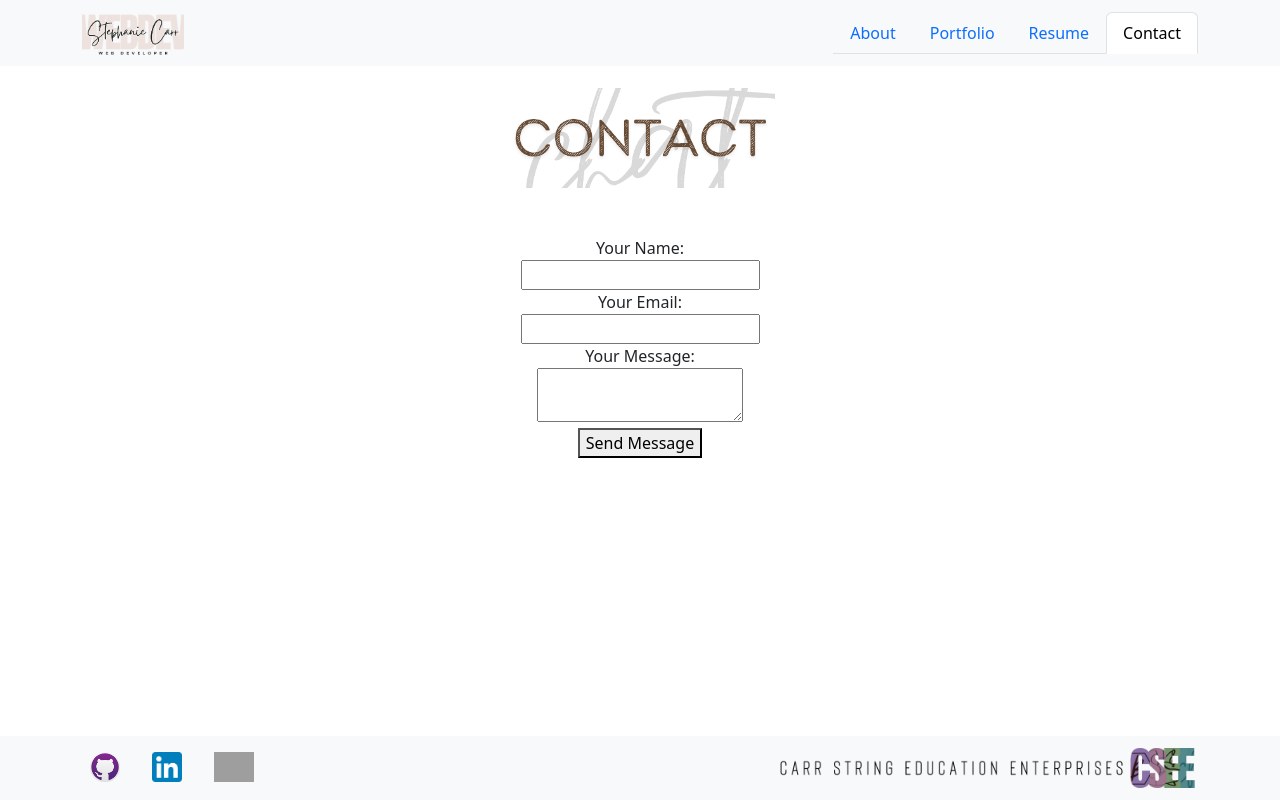
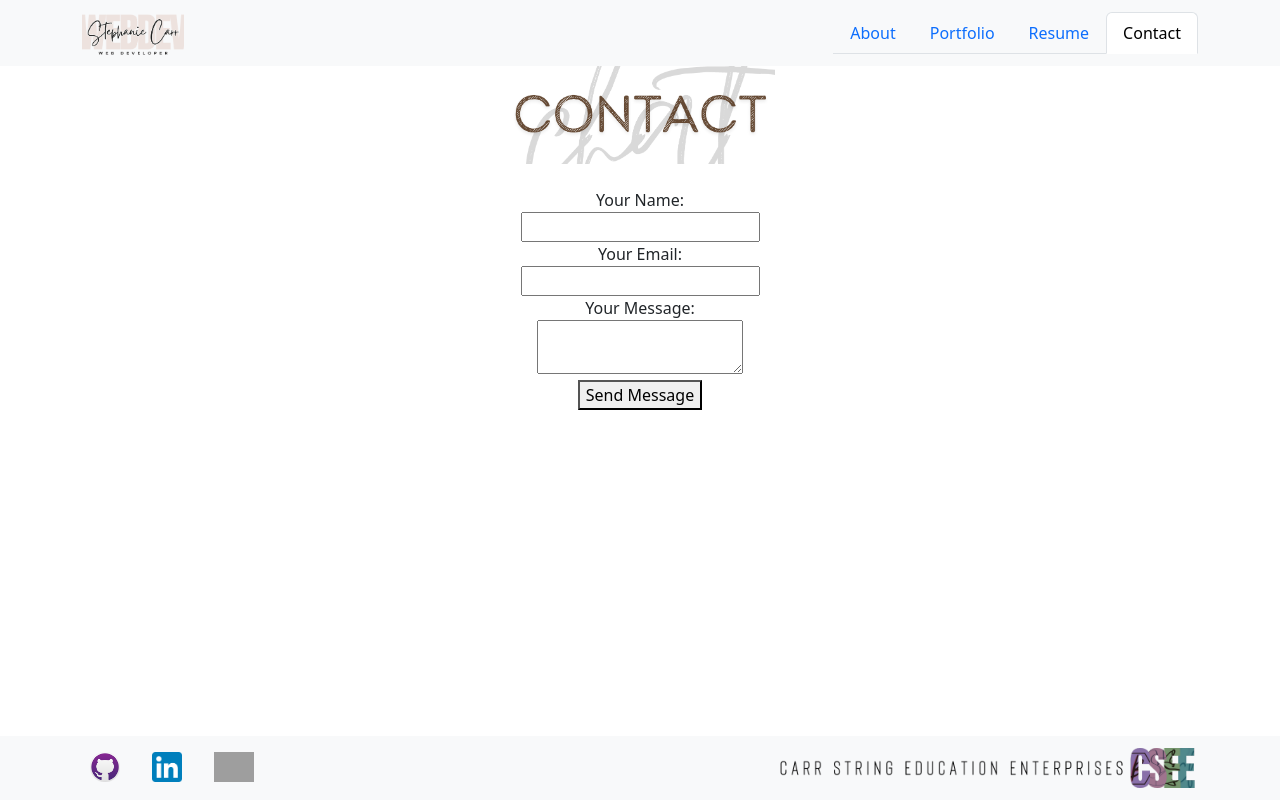
Before and after one commit to sacarr91/SC-Full-Stack, a React (Vite) app: page /Contact in a window 1280 px wide. Built offline with nearby package versions, Linux system fonts and the light colour scheme; grey boxes are pictures that could not be loaded.

Commit message:
removed margin from header images

```diff
--- a/src/pages/About-Me.jsx
+++ b/src/pages/About-Me.jsx
@@ -8,7 +8,7 @@ function AboutMe() {
     return (
         <>
             <Container className="py-5">
-                <center><img src='/src/assets/about.png' alt="about me" height="100" className='m-4'></img></center>
+                <center><img src='/src/assets/about.png' alt="about me" height="100"></img></center>
                 <Row style={{ height: "500px" }}>
                     <Col xs={6} md={4}>
                         <Image src="https://media.licdn.com/dms/image/D4E03AQHyucfFlfPM_w/profile-displayphoto-shrink_800_800/0/1716413707355?e=1726704000&v=beta&t=CAgYoBD_AUCXmWG12QJxjvD1c9gzMbkePWetY2fxP9Q" thumbnail />
--- a/src/pages/Contact.jsx
+++ b/src/pages/Contact.jsx
@@ -40,7 +40,7 @@ function Contact() {
 
     return (
         <Container className='my-5'>
-            <center><img src='/src/assets/contact.png' alt="about me" height="100" className='m-4'></img></center>
+            <center><img src='/src/assets/contact.png' alt="about me" height="100"></img></center>
             <div className="container text-center">
                 <h3 className='pt-3'>
                     {greeting}
--- a/src/pages/Portfolio.jsx
+++ b/src/pages/Portfolio.jsx
@@ -6,7 +6,7 @@ function Portfolio() {
     return (
         <>
             <Container className="py-5">
-                <center><img src='/src/assets/portfolio.png' alt="about me" height="100" className='m-4'></img></center>
+                <center><img src='/src/assets/portfolio.png' alt="about me" height="100"></img></center>
                 <Row xs={1} md={2} lg={3} className="g-4">
                     <Project name='tutorhub' />
                     <Project name='ntsg' />
--- a/src/pages/Resume.jsx
+++ b/src/pages/Resume.jsx
@@ -8,7 +8,7 @@ function Resume() {
     return (
         <>
             <Container className="py-5">
-                <center><img src='/src/assets/resume.png' alt="about me" height="100" className='m-4'></img></center>
+                <center><img src='/src/assets/resume.png' alt="about me" height="100"></img></center>
                 <Row>
                     <Col xs={9}>
                         <embed src="/src/assets/sc-resume.pdf" width="100%" height="1200"></embed>
```
